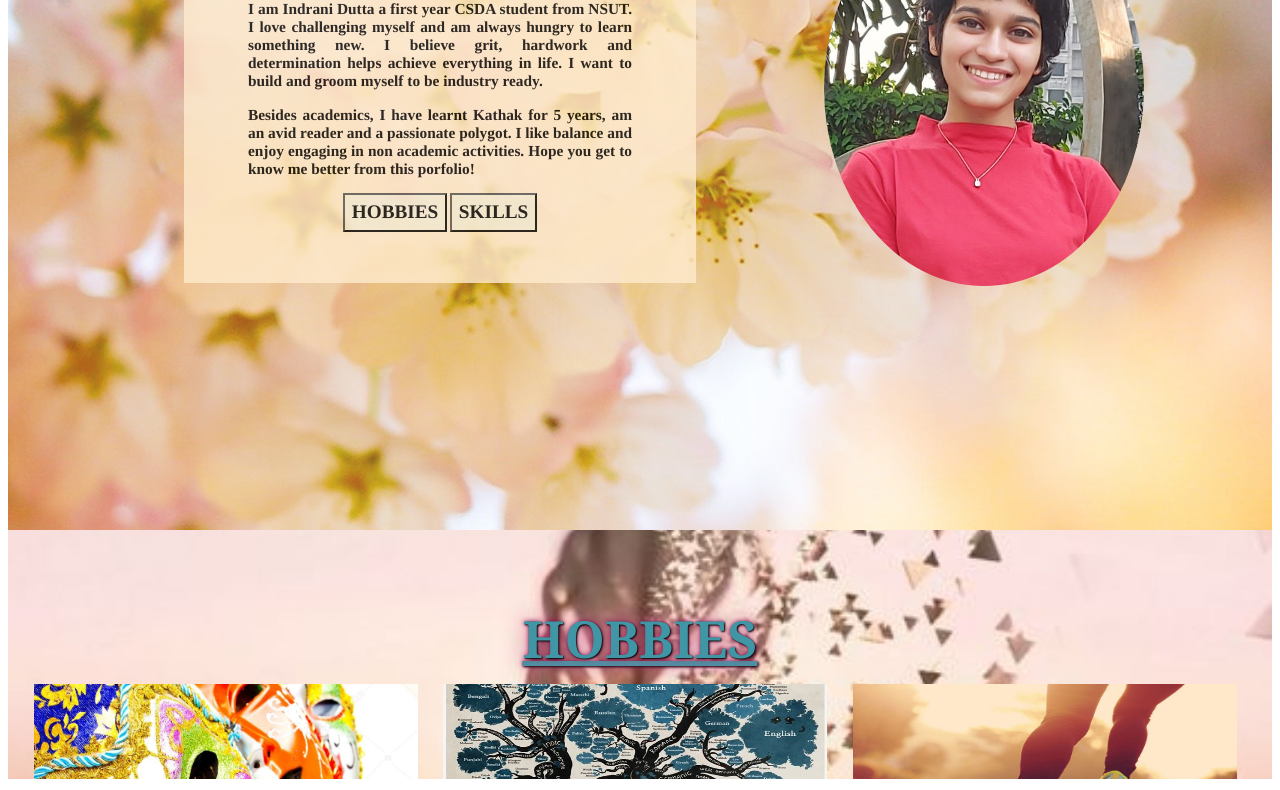
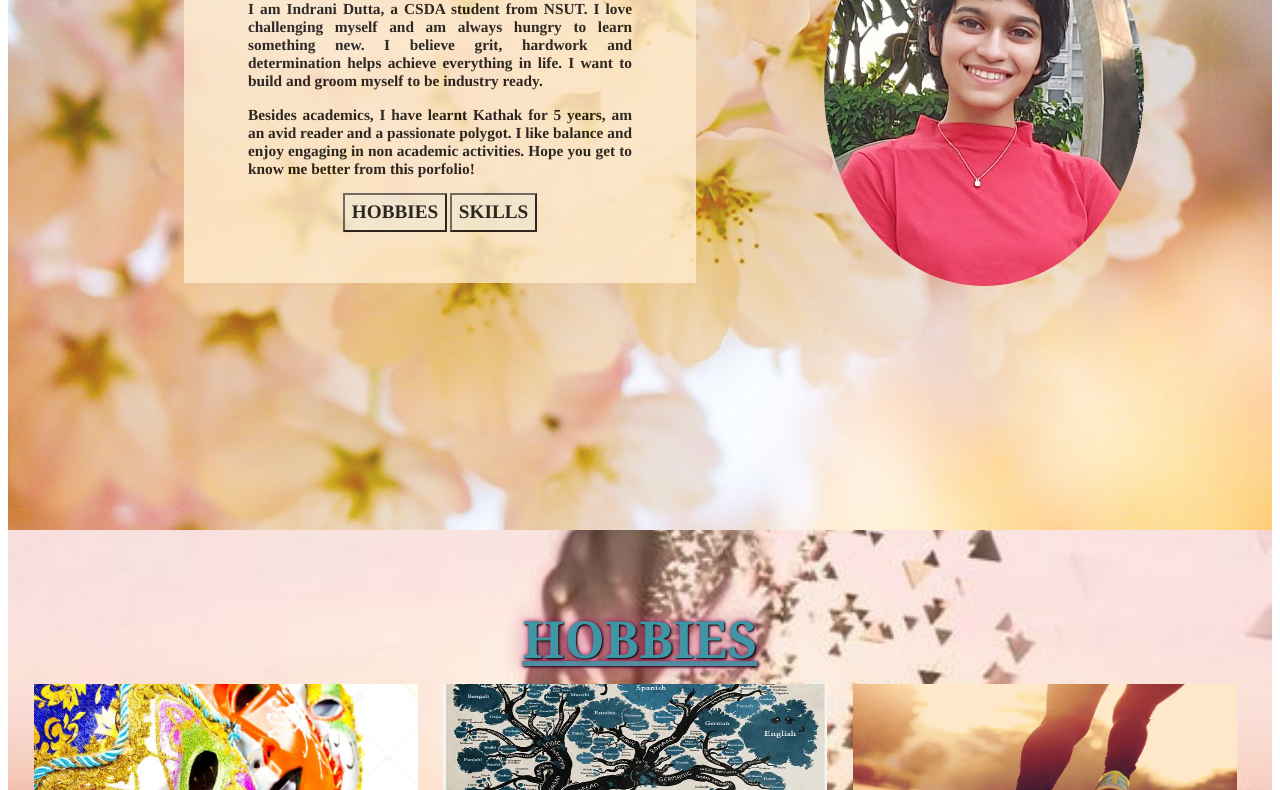
Before and after one commit to indrani-dutta/indrani-dutta.github.io, a plain HTML site: page index.html in a window 1280 px wide. Shown: the part 238-1028 px from the top of the page. Drawn offline with Linux system fonts and the light colour scheme.

Commit message:
Update index.html

```diff
--- a/index.html
+++ b/index.html
@@ -21,7 +21,7 @@
                 <img src="images/meimg.jpg" class="profile-image">
                 <div class="profile-intro">
                     <h1 class="home-heading"> Hello There!</h1>
-                    <p>I am Indrani Dutta a first year CSDA student from NSUT. I love challenging myself and am always hungry to learn something new. I believe grit, hardwork and determination helps achieve everything in life. I want to build and groom myself to be industry ready.</p>
+                    <p>I am Indrani Dutta, a CSDA student from NSUT. I love challenging myself and am always hungry to learn something new. I believe grit, hardwork and determination helps achieve everything in life. I want to build and groom myself to be industry ready.</p>
                     <p>Besides academics, I have learnt Kathak for 5 years, am an avid reader and a passionate polygot. I like balance and enjoy engaging in non academic activities. Hope you get to know me better from this porfolio!</p>
                     <div class="home-buttons">
                         <a href="#hobbies"><button class="button-list"><b>HOBBIES</b></button></a>
```
